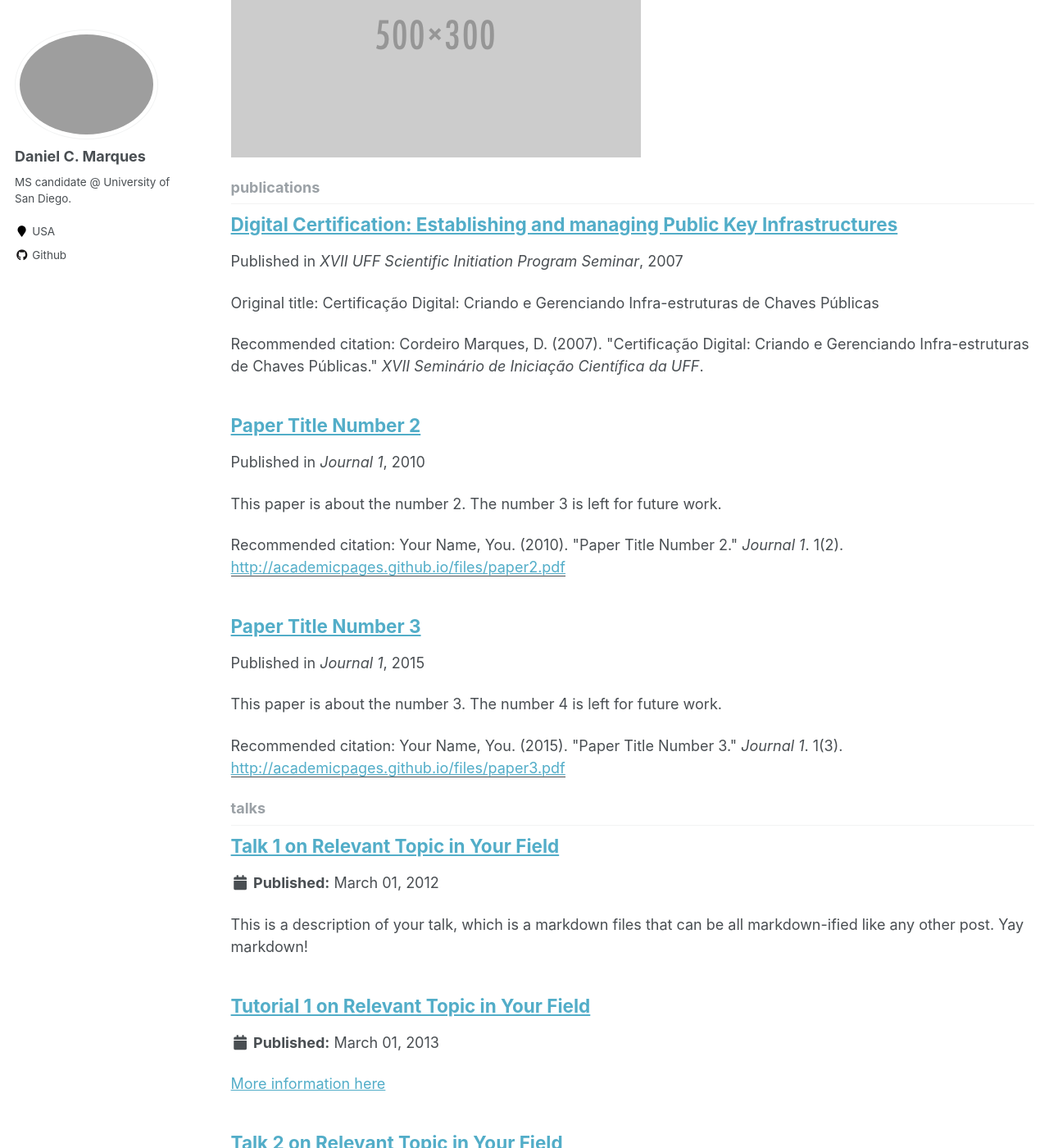
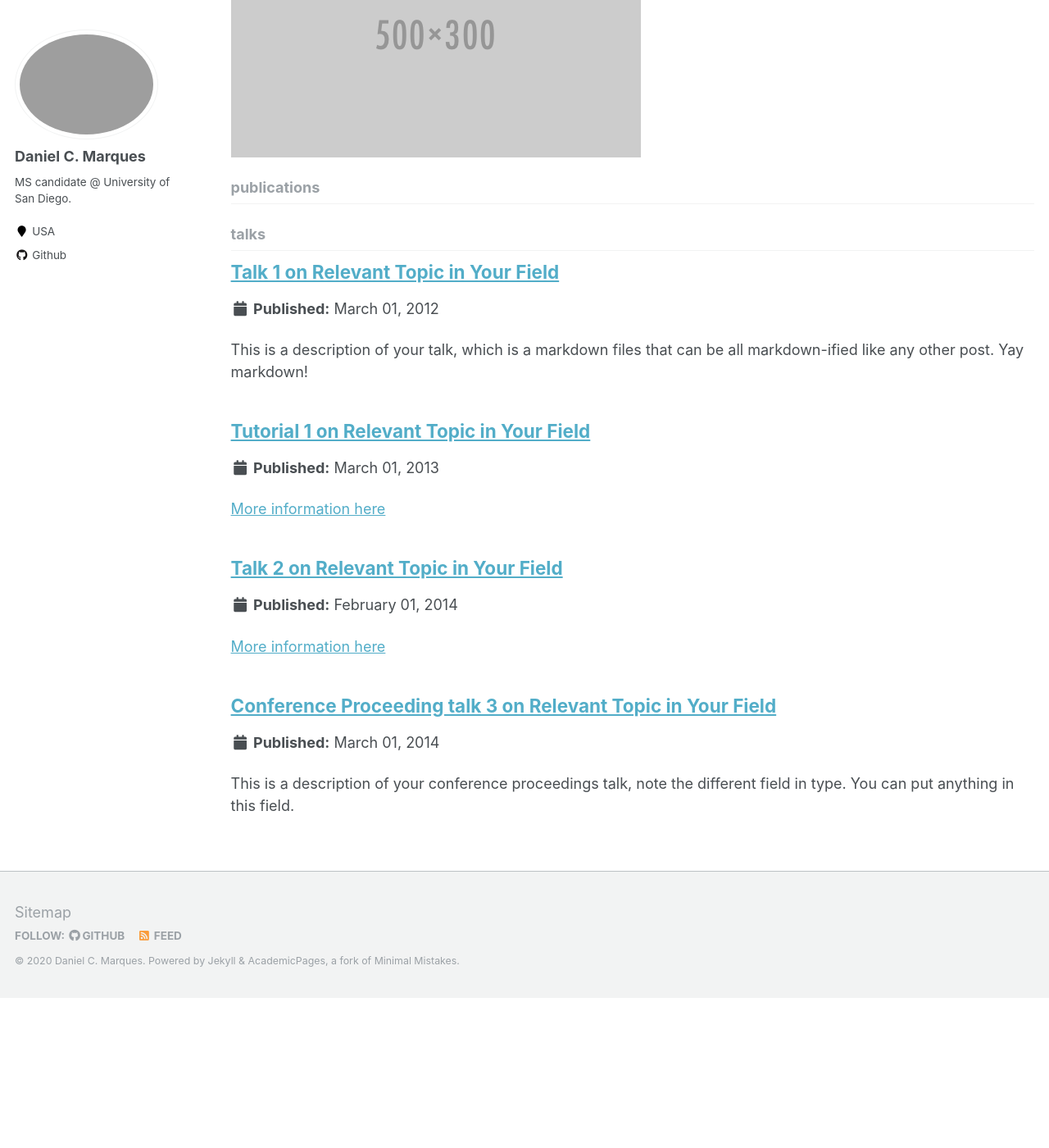
Before and after one commit to danielcmarques/danielcmarques.github.io, a Jekyll site: the page built from _pages/collection-archive.html, in a window 1280 px wide and 1400 px high, scrolled down 912 px. Shown: the whole window at 82% size. Built offline with Jekyll 4.4.1, drawn with Linux system fonts in a browser that asks for light colours; a file with an impossible date is left out; after the commit the page ends 2129 px from its top, so only the background shows below that.

Commit message:
Updated papers

```diff
--- a/_pages/publications.md
+++ b/_pages/publications.md
@@ -5,7 +5,7 @@ permalink: /publications/
 author_profile: true
 ---
 
-<!-- {% if author.googlescholar %}
+{% if author.googlescholar %}
   You can also find my articles on <u><a href="{{author.googlescholar}}">my Google Scholar profile</a>.</u>
 {% endif %}
 
@@ -13,6 +13,4 @@ author_profile: true
 
 {% for post in site.publications reversed %}
   {% include archive-single.html %}
-{% endfor %} -->
-
-In progress.
+{% endfor %}
--- a/_publications/2007-11-29-pki-01.md
+++ /dev/null
@@ -1,13 +0,0 @@
----
-title: "Digital Certification: Establishing and managing Public Key Infrastructures"
-collection: publications
-permalink: /publication/2007-11-29-pki-01
-excerpt: 'Original title: Certificação Digital: Criando e Gerenciando Infra-estruturas de Chaves Públicas'
-date: 2007-11-29
-venue: 'XVII UFF Scientific Initiation Program Seminar'
-paperurl: #'http://academicpages.github.io/files/paper1.pdf'
-citation: 'Cordeiro Marques, D. (2007). &quot;Certificação Digital: Criando e Gerenciando Infra-estruturas de Chaves Públicas.&quot; <i>XVII Seminário de Iniciação Científica da UFF</i>.'
----
-This paper approaches strategies to create and manage Public Key Infrastructures for educational institutions, describing the challenges of implementing Certificate Authorities (CA) and a trust model for CAs.
-
-Recommended citation: 'Cordeiro Marques, D. (2007). &quot;Certificação Digital: Criando e Gerenciando Infra-estruturas de Chaves Públicas.&quot; <i>XVII Seminário de Iniciação Científica da UFF</i>.'
--- a/_publications/2010-10-01-paper-title-number-2.md
+++ /dev/null
@@ -1,15 +0,0 @@
----
-title: "Paper Title Number 2"
-collection: publications
-permalink: /publication/2010-10-01-paper-title-number-2
-excerpt: 'This paper is about the number 2. The number 3 is left for future work.'
-date: 2010-10-01
-venue: 'Journal 1'
-paperurl: 'http://academicpages.github.io/files/paper2.pdf'
-citation: 'Your Name, You. (2010). &quot;Paper Title Number 2.&quot; <i>Journal 1</i>. 1(2).'
----
-This paper is about the number 2. The number 3 is left for future work.
-
-[Download paper here](http://academicpages.github.io/files/paper2.pdf)
-
-Recommended citation: Your Name, You. (2010). "Paper Title Number 2." <i>Journal 1</i>. 1(2).
--- a/_publications/2015-10-01-paper-title-number-3.md
+++ /dev/null
@@ -1,15 +0,0 @@
----
-title: "Paper Title Number 3"
-collection: publications
-permalink: /publication/2015-10-01-paper-title-number-3
-excerpt: 'This paper is about the number 3. The number 4 is left for future work.'
-date: 2015-10-01
-venue: 'Journal 1'
-paperurl: 'http://academicpages.github.io/files/paper3.pdf'
-citation: 'Your Name, You. (2015). &quot;Paper Title Number 3.&quot; <i>Journal 1</i>. 1(3).'
----
-This paper is about the number 3. The number 4 is left for future work.
-
-[Download paper here](http://academicpages.github.io/files/paper3.pdf)
-
-Recommended citation: Your Name, You. (2015). "Paper Title Number 3." <i>Journal 1</i>. 1(3).
```
Also changed, not shown: _publications/2007-pki-01.md (added, +13 -0 lines), _publications/2008-pki-02.md (added, +13 -0 lines), _publications/2009-sbseg-pki-03.md (added, +13 -0 lines), _publications/2010-pki-04-tech-report.md (added, +13 -0 lines), 1 other file.
